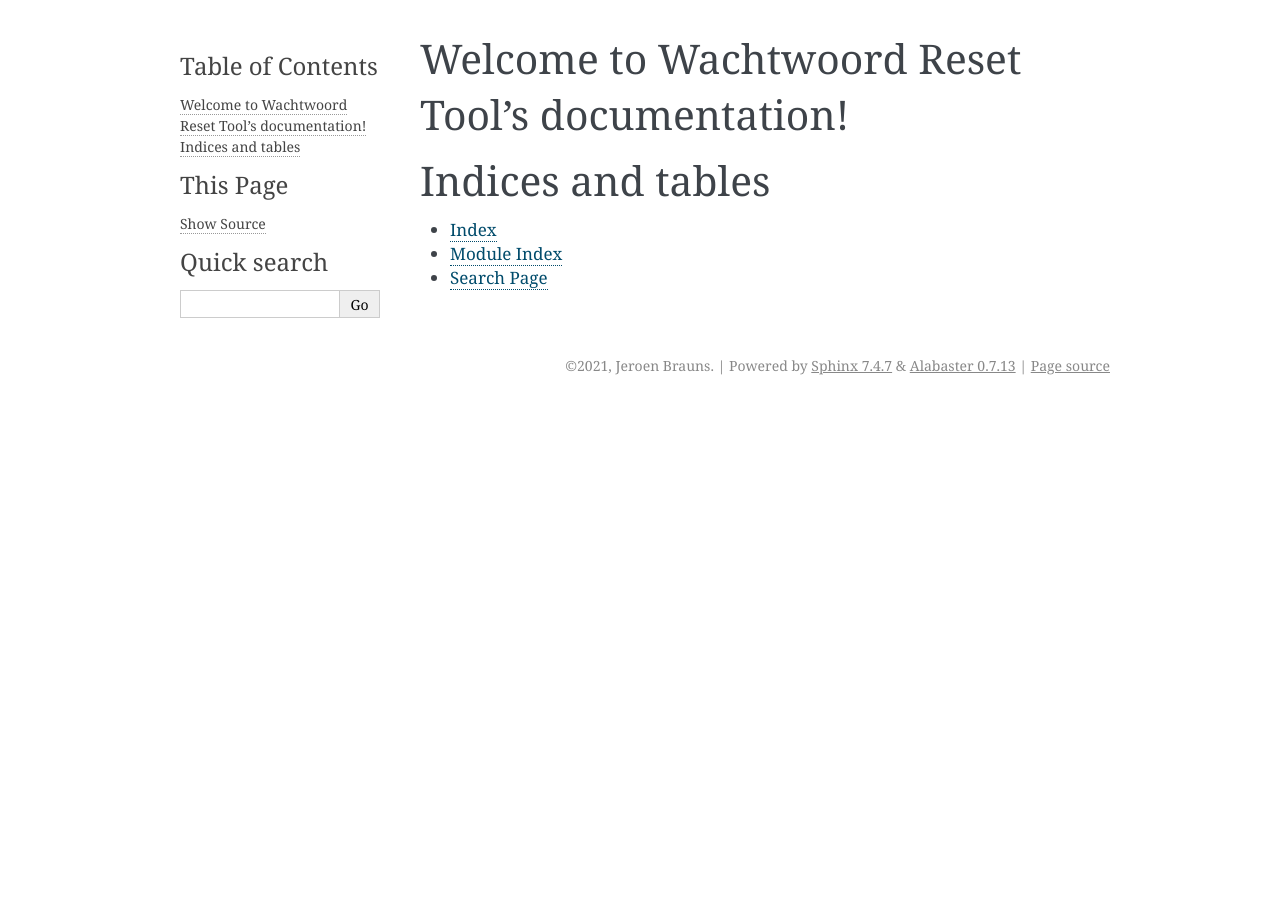
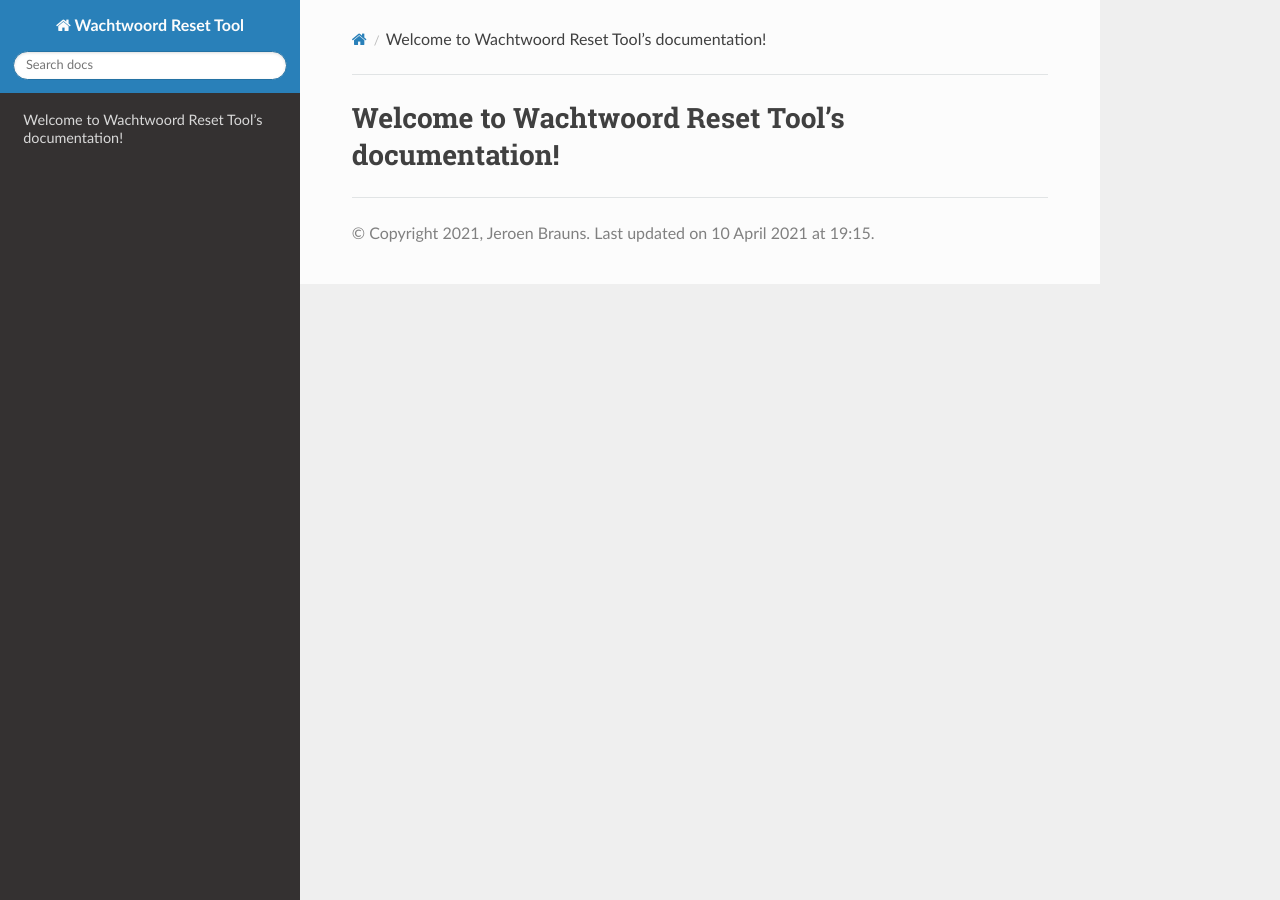
Before and after one commit to jebr/wachtwoord-reset-tool, a Sphinx documentation site: the page built from docs/source/index.rst, in a window 1280 px wide. Built offline with Sphinx 7.4.7 and the Read the Docs theme 2.0.0, drawn with Linux system fonts in a browser that asks for light colours.

Commit message:
[new] initial setup documentation

```diff
--- a/docs/source/conf.py
+++ b/docs/source/conf.py
@@ -13,7 +13,7 @@
 # import os
 # import sys
 # sys.path.insert(0, os.path.abspath('.'))
-
+import sphinx_rtd_theme
 
 # -- Project information -----------------------------------------------------
 
@@ -31,6 +31,9 @@ release = '1.0'
 # extensions coming with Sphinx (named 'sphinx.ext.*') or your custom
 # ones.
 extensions = [
+    "sphinx_rtd_theme",
+    "sphinx_copybutton",
+    "sphinx_last_updated_by_git",
 ]
 
 # Add any paths that contain templates here, relative to this directory.
@@ -47,9 +50,33 @@ exclude_patterns = []
 # The theme to use for HTML and HTML Help pages.  See the documentation for
 # a list of builtin themes.
 #
-html_theme = 'alabaster'
-
+# html_theme = 'alabaster'
+html_theme = 'sphinx_rtd_theme'
 # Add any paths that contain custom static files (such as style sheets) here,
 # relative to this directory. They are copied after the builtin static files,
 # so a file named "default.css" will overwrite the builtin "default.css".
-html_static_path = ['_static']
+# html_static_path = ['_static']
+html_static_path = []
+
+# Hide show page source button
+html_show_sourcelink = False
+
+# Remove Sphinx footer
+html_show_sphinx = False
+
+# Make ASPX
+# html_file_suffix = ".aspx"
+# html_link_suffix = ".aspx"
+# htmlhelp_file_suffix = ".aspx"
+# htmlhelp_link_suffix = ".aspx"
+
+# Change date time format
+# %A = Weekday as locale’s full name.
+# %d = Day of the month as a zero-padded decimal number.
+# %B = Month as locale’s full name.
+# %Y = Year with century as a decimal number.
+# %H = Hour (24-hour clock) as a zero-padded decimal number.
+# %M = Minute as a zero-padded decimal number.
+today_fmt = '%d %B %Y at %H:%M'
+
+html_last_updated_fmt = '%d %B %Y at %H:%M'
--- a/docs/source/index.rst
+++ b/docs/source/index.rst
@@ -1,7 +1,5 @@
 .. Wachtwoord Reset Tool documentation master file, created by
-   sphinx-quickstart on Sat Apr 10 19:46:52 2021.
-   You can adapt this file completely to your liking, but it should at least
-   contain the root `toctree` directive.
+   Jeroen Brauns on Sat Apr 10 19:46:52 2021.
 
 Welcome to Wachtwoord Reset Tool's documentation!
 =================================================
@@ -9,12 +7,3 @@ Welcome to Wachtwoord Reset Tool's documentation!
 .. toctree::
    :maxdepth: 2
    :caption: Contents:
-
-
-
-Indices and tables
-==================
-
-* :ref:`genindex`
-* :ref:`modindex`
-* :ref:`search`
```
